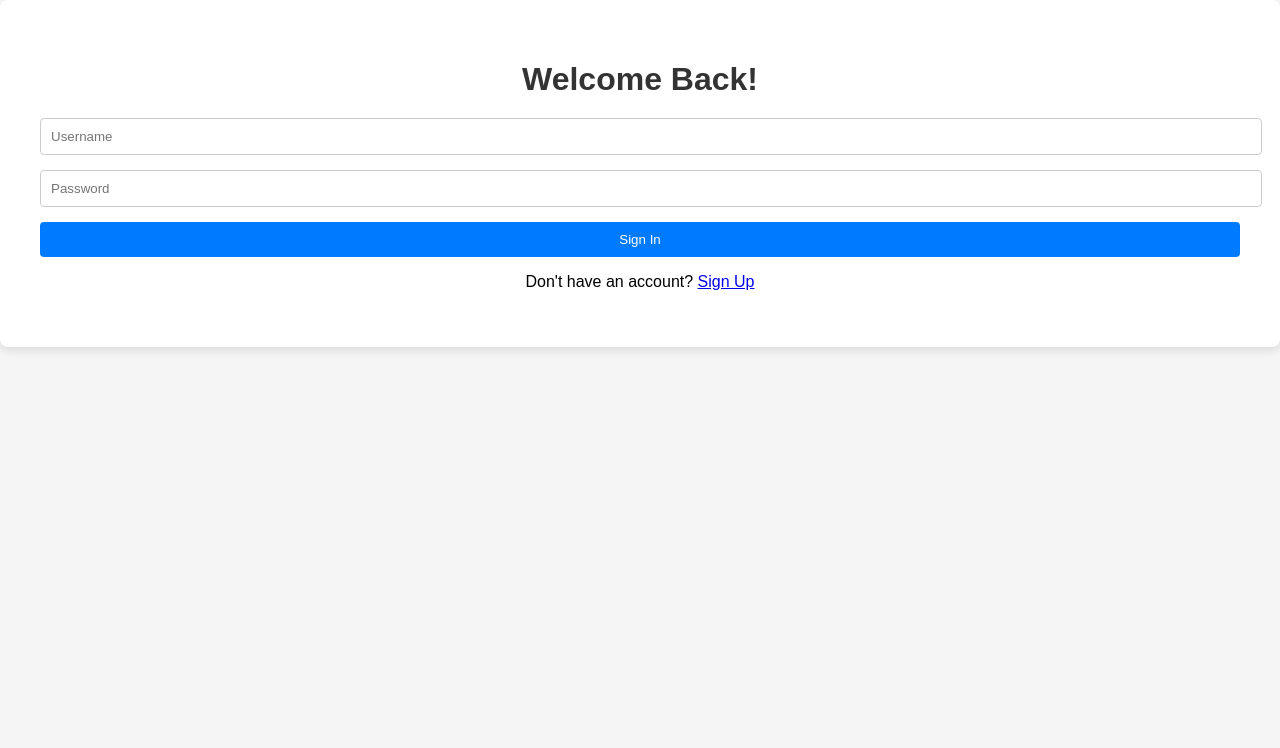
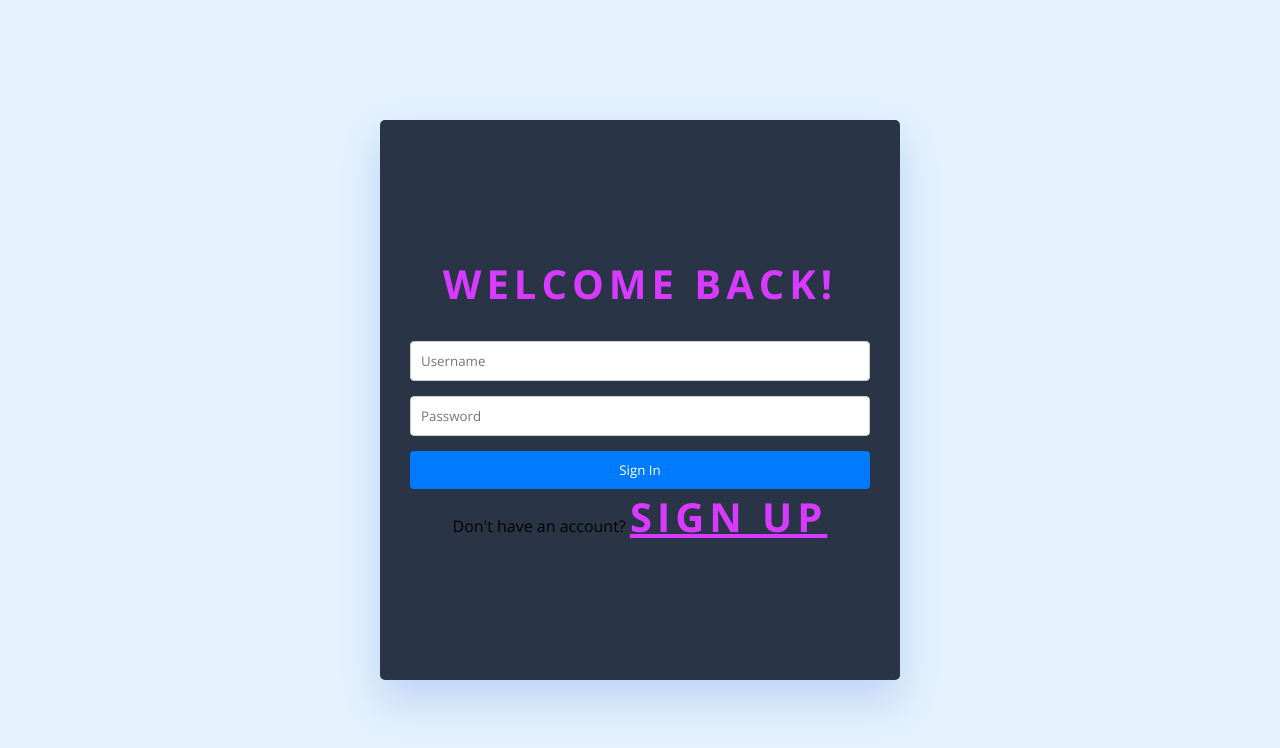
Before and after one commit to abishekvh/Sanke, a plain HTML site: page sign.htm in a window 1280 px wide. Drawn offline with nearby package versions, Linux system fonts and the light colour scheme.

Commit message:
Update style3.css

```diff
--- a/style3.css
+++ b/style3.css
@@ -1,30 +1,63 @@
-body {
+/* Your provided CSS styles */
+* {
   margin: 0;
   padding: 0;
-  font-family: Arial, sans-serif;
-  background-color: #f5f5f5;
+  box-sizing: border-box;
+  font-family: 'Open Sans', sans-serif;
+}
+body {
+  display: flex;
+  align-items: center;
+  justify-content: center;
+  min-height: 100vh;
+  background: #E3F2FD;
 }
 
-.container {
+.wrapper {
+  width: 65vmin;
+  height: 70vmin;
   display: flex;
+  overflow: hidden;
+  flex-direction: column;
   justify-content: center;
-  align-items: center;
-  height: 100vh;
+  border-radius: 5px;
+  background: #293447;
+  box-shadow: 0 20px 40px rgba(52, 87, 220, 0.2);
 }
-
+.snakefy {
+  color: #d83bff;
+  position: relative;
+  text-transform: uppercase;
+  text-align: center;
+  font-size: 2.5rem;
+  font-weight: 700;
+  letter-spacing: 5px;
+  margin-bottom: 30px;
+  transition: color 0.3s ease-in-out;
+}
+.snakefy::before {
+  content: attr(data-text);
+  position: absolute;
+  top: 50%;
+  left: 50%;
+  transform: translate(-50%, -50%);
+  font-size: 0.75rem;
+  color: #d83bff;
+  text-shadow: 0 0 10px #d83bff, 0 0 30px #d83bff, 0 0 80px #d83bff;
+  font-weight: 500;
+  letter-spacing: 20px;
+  white-space: nowrap;
+  text-align: center;
+  opacity: 0;
+  transition: opacity 0.5s ease-in-out;
+}
+.snakefy:hover::before {
+  opacity: 1;
+}
 .signin-box {
-  background-color: #fff;
-  padding: 40px;
-  border-radius: 8px;
-  box-shadow: 0 4px 8px rgba(0, 0, 0, 0.1);
+  padding: 20px 30px;
   text-align: center;
 }
-
-.signin-box h1 {
-  margin-bottom: 20px;
-  color: #333;
-}
-
 .signin-form input {
   width: 100%;
   padding: 10px;
@@ -32,7 +65,6 @@ body {
   border: 1px solid #ccc;
   border-radius: 4px;
 }
-
 .signin-form button {
   width: 100%;
   padding: 10px;
@@ -41,19 +73,20 @@ body {
   border: none;
   border-radius: 4px;
   cursor: pointer;
+  transition: background-color 0.3s ease-in-out;
 }
-
 .signin-form button:hover {
   background-color: #0056b3;
 }
-
 .signin-form p {
-  margin-top: 15px;
-  font-size: 14px;
+  font-size: 0.9rem;
   color: #555;
 }
-
 .signin-form a {
   color: #007bff;
   text-decoration: none;
+  transition: color 0.3s ease-in-out;
 }
+.signin-form a:hover {
+  color: rgba(0, 123, 255, 0.8);
+}
```
